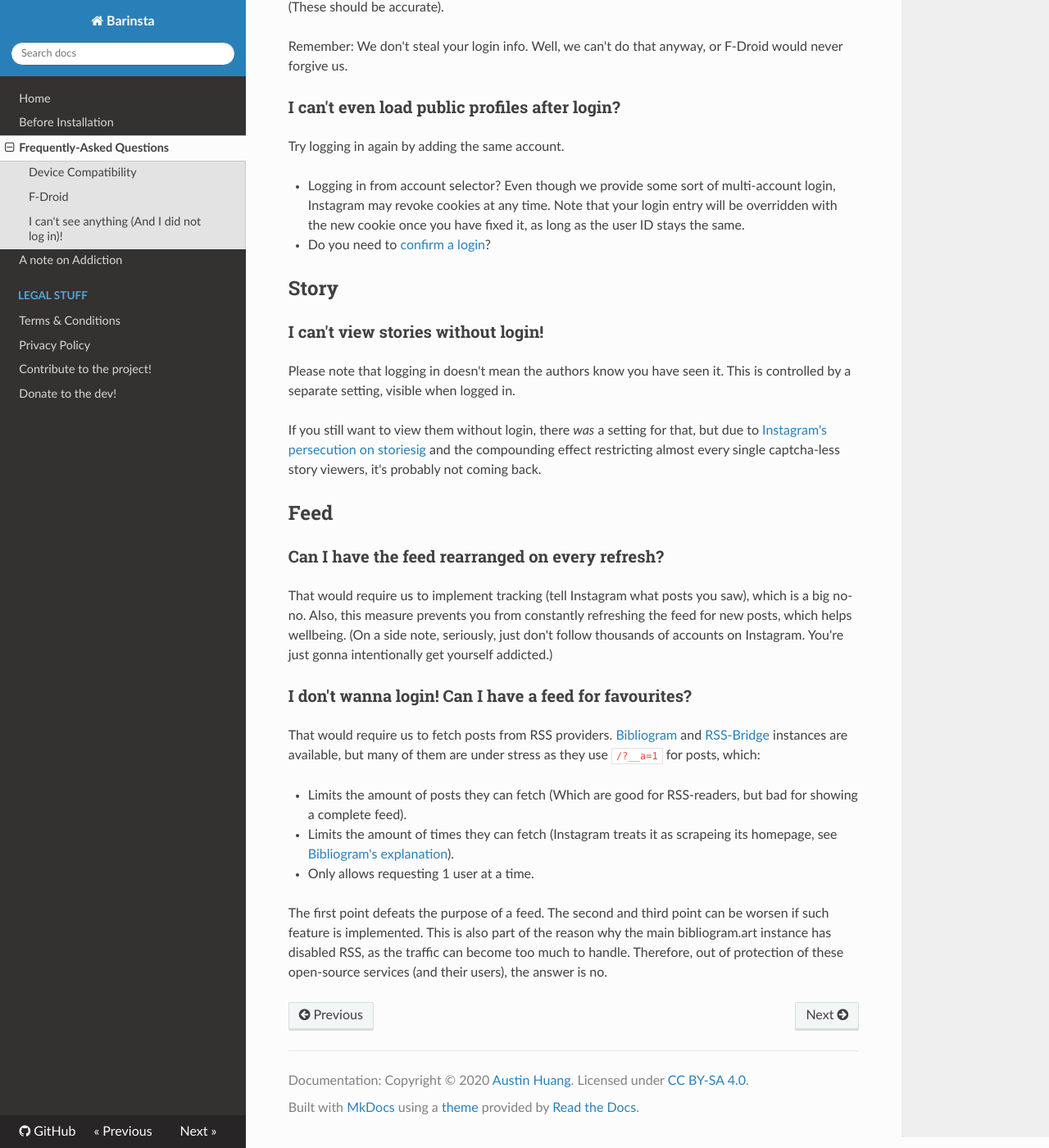
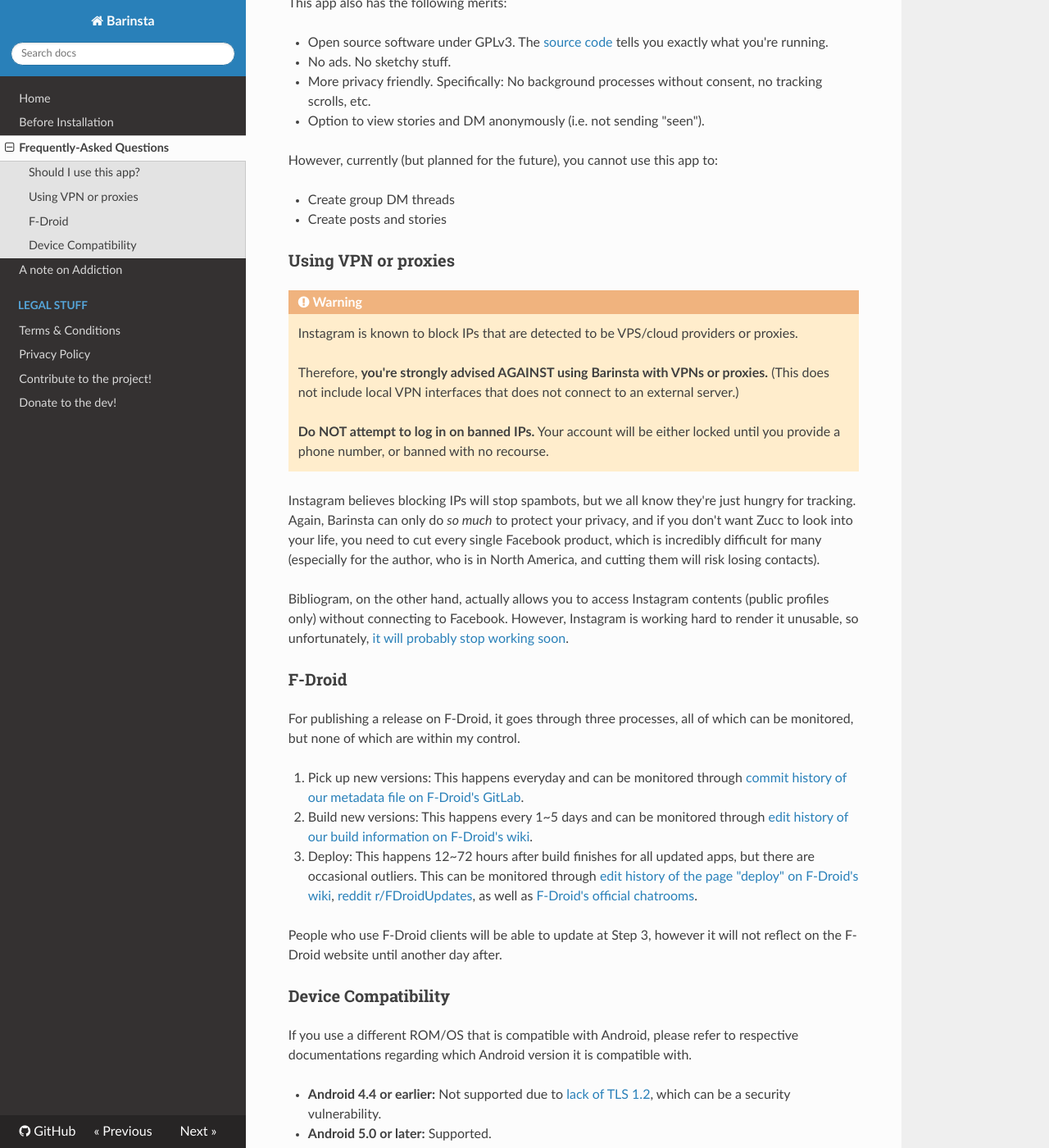
Before and after one commit to austinhuang0131/barinsta-docs, an MkDocs documentation site: the page built from docs/faq.md, in a window 1280 px wide and 1400 px high, scrolled down 1063 px. Shown: the whole window at 82% size. Built offline with MkDocs 1.6.1, drawn with Linux system fonts in a browser that asks for light colours; nearby versions of some CDN libraries; some of the changed text lies outside the part shown.

Commit message:
doc update

```diff
--- a/docs/faq.md
+++ b/docs/faq.md
@@ -1,61 +1,135 @@
+* [Basics](#Basics)
+* [Using Barinsta anonymously](#Using-Barinsta-anonymously)
+* [Using Barinsta with an account](#Using-Barinsta-with-an-account)
+
 ## Basics
 
+!!! Note
+    Unless specifically instructed by this documentation or the developers, clearing application data/cache will not resolve issues.
+
+* [Should I use this app?](#Should-I-use-this-app)
+* [Using VPN or proxies](#Using-VPN-or-proxies)
+* [F-Droid](#F-Droid)
+* [Device Compatibility](#Device-Compatibility)
+
+### Should I use this app?
+
+!!! Note
+    This app is not a mod of the existing Instagram app (therefore not dependent on "version numbers") and is intended to function as a standalone app. However, you can still use "Share to..." in the options menu of a post, then choose "Direct Download" with the Barinsta icon. This works for private posts as well, as long as you're logged into the same account on Barinsta. (But honestly, if you don't post, you should just ditch the official app.)
+
+Intended to replace the existing Instagram client (which is bloated, proprietary, and full of tracking) as well as other Downloader apps (sketchy, aren't they?), you will find this app useful if your Instagram use mainly constitutes the following:
+
+* Viewing posts from your favourite accounts, hashtag, or location (log-in not required)
+  * Alongside following accounts, this app allows you to have a personal "favourite" list in the app, without the need to log in!
+* Viewing and interacting with stories
+* Interacting (like, "save", comment) with posts
+* Managing followings/followers
+* Send DM to existing threads, texts or images
+* Downloading contents (log-in not required)
+
+This app also has the following merits:
+
+* Open source software under GPLv3. The [source code](https://github.com/austinhuang0131/instagrabber) tells you exactly what you're running.
+* No ads. No sketchy stuff.
+* More privacy friendly. Specifically: No background processes without consent, no tracking scrolls, etc.
+  * Option to view stories and DM anonymously (i.e. not sending "seen").
+
+However, currently (but planned for the future), you cannot use this app to:
+
+* Create group DM threads
+* Create posts and stories
+
+### Using VPN or proxies
+
+!!! Warning
+    Instagram is known to block IPs that are detected to be VPS/cloud providers or proxies.
+
+    Therefore, **you're strongly advised AGAINST using Barinsta with VPNs or proxies.** (This does not include local VPN interfaces that does not connect to an external server.)
+
+    **Do NOT attempt to log in on banned IPs.** Your account will be either locked until you provide a phone number, or banned with no recourse.
+
+Instagram believes blocking IPs will stop spambots, but we all know they're just hungry for tracking. Again, Barinsta can only do *so much* to protect your privacy, and if you don't want Zucc to look into your life, you need to cut every single Facebook product, which is incredibly difficult for many (especially for the author, who is in North America, and cutting them will risk losing contacts).
+
+Bibliogram, on the other hand, actually allows you to access Instagram contents (public profiles only) without connecting to Facebook. However, Instagram is working hard to render it unusable, so unfortunately, [it will probably stop working soon](https://lists.sr.ht/~cadence/bibliogram-announce/%3C20201218014302.855fa8a816be2f19da2f56e3%40disroot.org%3E).
+
+### F-Droid
+
+For publishing a release on F-Droid, it goes through three processes, all of which can be monitored, but none of which are within my control.
+
+1. Pick up new versions: This happens everyday and can be monitored through [commit history of our metadata file on F-Droid's GitLab](https://gitlab.com/fdroid/fdroiddata/-/commits/master/metadata/me.austinhuang.instagrabber.yml).
+2. Build new versions: This happens every 1~5 days and can be monitored through [edit history of our build information on F-Droid's wiki](https://f-droid.org/wiki/index.php?title=me.austinhuang.instagrabber/lastbuild&action=history).
+3. Deploy: This happens 12~72 hours after build finishes for all updated apps, but there are occasional outliers. This can be monitored through [edit history of the page "deploy" on F-Droid's wiki](https://f-droid.org/wiki/index.php?title=deploy&action=history), [reddit r/FDroidUpdates](https://www.reddit.com/r/FDroidUpdates/), as well as [F-Droid's official chatrooms](https://f-droid.org/en/about/#contact).
+
+People who use F-Droid clients will be able to update at Step 3, however it will not reflect on the F-Droid website until another day after.
+
 ### Device Compatibility
+
+If you use a different ROM/OS that is compatible with Android, please refer to respective documentations regarding which Android version it is compatible with.
 
 * **Android 4.4 or earlier:** Not supported due to [lack of TLS 1.2](https://github.com/square/okhttp#requirements), which can be a security vulnerability.
 * **Android 5.0 or later:** Supported.
 
 Generally, this app is tested on an Android 9 hardware and an Android 10 emulator. Although most design components use `androidx.appcompat` which should improve compatibility, certain Java methods may be supported differently among versions. [Compatibility issues](https://github.com/austinhuang0131/barinsta/issues?q=is%3Aissue+label%3Acompatibility) will be attempted to be fixed as they're being reported, but without guarantee.
 
-### F-Droid
+## Using Barinsta anonymously
 
-For publishing a release on F-Droid, it goes through three processes, all of which can be monitored, but none of which are within my control.
+Only these contents can be viewed without login:
 
-1. Pick up new versions: This happens everyday at 4am UTC and can be monitored through [commit history of our metadata file on F-Droid's GitLab](https://gitlab.com/fdroid/fdroiddata/-/commits/master/metadata/me.austinhuang.instagrabber.yml).
-2. Build new versions: This happens at an average interval of 1.66 days and can be monitored through [edit history of our build information on F-Droid's wiki](https://f-droid.org/wiki/index.php?title=me.austinhuang.instagrabber/lastbuild&action=history).
-3. Push to public: Its interval generally syncs to step 2, but there are occasional outliers. This can be monitored through [reddit r/FDroidUpdates](https://www.reddit.com/r/FDroidUpdates/) as well as [F-Droid's official chatrooms](https://f-droid.org/en/about/#contact), though with 1 day delay (therefore it is faster to just check F-Droid listing).
+* Public profile\*, hashtag, and location pages
+* Post details (media, caption, like count), comments, comment likes\*\*
 
-### I can't see anything (And I did not log in)!
+\* Including face-tagged posts, but excluding HD avatar and followers/followings.
 
-Check your internet connection.
+\*\* Although possible to view in this app, you should avoid it due to a much stricter ratelimit.
 
-You're not supposesd to use VPN or proxies, as Instagram blocks *most* of them, but you can try to use them if vanilla methods don't work.
+### The app was working but now it doesn't show anything!
 
-## Login-related
+You might have hit the [ratelimit](https://git.sr.ht/~cadence/bibliogram-docs/tree/master/docs/Instagram%20rate%20limits.md). Wait a few hours before opening the app again.
 
-### Instagram treats my login as suspicious?!
+### Can we have an anonymous feed?
 
-Since we can't reuse cookies during login, Instagram will not recognize us as an old device, so every login will become "suspicious". Nevertheless, please check the time and the location of the login (These should be accurate).
+It is still being debated upon. However, such feature, if implemented, will carry heavy restrictions.
+
+### Can we see stories?
+
+!!! Note
+    Please note that logging in doesn't mean the authors know you have seen it. This is controlled by a separate setting, visible when logged in.
+
+Viewing stories absolutely requires an account, and online story viewers either...
+
+* Have their own accounts (which can be banned by Instagram), or
+* Ask for your login cookies (which defeats its purpose), or
+* Generate URLs, ask you to click them when logged in, and return the body (which also defeats its purpose)
+
+Since [the death of storiesig](https://twitter.com/jlobitu/status/1305929897169346560), anonymous story viewers that uses the first method became increasingly unreliable, therefore it is effectively impossible to view them without logging in.
+
+## Using Barinsta with an account
+
+* [Is my password safe?](#Is-my-password-safe)
+* ["Suspicious login"](#"Suspicious-login")
+* [I can't load anything after login!](#I-can't-load-anything-after-login)
+* [Can I have the feed rearranged on every refresh?](#Can-I-have-the-feed-rearranged-on-every-refresh)
+
+### Is my password safe?
+
+Yes. Only your login cookie is stored in the app, which you can either remove in the app's account selector (long press), or revoke in your Instagram login activity settings. See [here](https://github.com/austinhuang0131/barinsta/blob/master/app/src/main/java/awais/instagrabber/activities/Login.java) for how the app handles login. TLDR: We do not store your password.
+
+### "Suspicious login"
+
+Logging in from Barinsta can be considered "suspicious". If so, please check the time and the location of the login (These should be accurate) and confirm the login from browser.
 
 Remember: We don't steal your login info. Well, we can't do that anyway, or F-Droid would never forgive us.
 
-### I can't even load public profiles after login?
+### I can't load anything after login!
 
-Try logging in again by adding the same account.
-
+* Try logging in again by adding the same account.
 * Logging in from account selector? Even though we provide some sort of multi-account login, Instagram may revoke cookies at any time. Note that your login entry will be overridden with the new cookie once you have fixed it, as long as the user ID stays the same.
 * Do you need to [confirm a login](https://github.com/austinhuang0131/barinsta/issues/73)?
-
-## Story
-
-### I can't view stories without login!
-
-Please note that logging in doesn't mean the authors know you have seen it. This is controlled by a separate setting, visible when logged in.
-
-If you still want to view them without login, there *was* a setting for that, but due to [Instagram's persecution on storiesig](https://nitter.net/jlobitu/status/1305929897169346560#m) and the compounding effect restricting almost every single captcha-less story viewers, it's probably not coming back.
-
-## Feed
 
 ### Can I have the feed rearranged on every refresh?
 
 That would require us to implement tracking (tell Instagram what posts you saw), which is a big no-no. Also, this measure prevents you from constantly refreshing the feed for new posts, which helps wellbeing. (On a side note, seriously, just don't follow thousands of accounts on Instagram. You're just gonna intentionally get yourself addicted.)
 
-### I don't wanna login! Can I have a feed for favourites?
+### Comparing followers and followings
 
-That would require us to fetch posts from RSS providers. [Bibliogram](https://sr.ht/~cadence/bibliogram/) and [RSS-Bridge](https://github.com/RSS-Bridge/rss-bridge) instances are available, but many of them are under stress as they use `/?__a=1` for posts, which:
-
-* Limits the amount of posts they can fetch (Which are good for RSS-readers, but bad for showing a complete feed).
-* Limits the amount of times they can fetch (Instagram treats it as scrapeing its homepage, see [Bibliogram's explanation](https://git.sr.ht/~cadence/bibliogram-docs/tree/master/docs/Instagram%20rate%20limits.md)).
-* Only allows requesting 1 user at a time.
-
-The first point defeats the purpose of a feed. The second and third point can be worsen if such feature is implemented. This is also part of the reason why the main bibliogram.art instance has disabled RSS, as the traffic can become too much to handle. Therefore, out of protection of these open-source services (and their users), the answer is no.
+Generally speaking, the feature works best if the sum of follower and following count (including duplicates) is under 1000. Going upward, the app will take significantly more time to compare them (since the user lists are paginated), but it should still work (The dev has tested ~5000).
--- a/docs/js/gc.js
+++ b/docs/js/gc.js
@@ -1,7 +1,15 @@
 // https://github.com/xtensor-stack/xtensor/blob/master/docs/source/_static/goatcounter.js
 
 (function() {
-  window.goatcounter = {endpoint: 'https://barinsta.goatcounter.com/count'};
+  window.goatcounter = {
+    endpoint: 'https://barinsta.goatcounter.com/count',
+    path: function(p) {
+      if (p === '/en/latest/' || p.startsWith('/en/latest/?w='))
+          return '/en/latest'
+
+      return p
+    }
+  };
 
   var script = document.createElement('script');
   script.async = 1;
```
Also changed, not shown: docs/before-installation.md (deleted, +0 -37 lines), docs/index.md (+3 -32 lines), docs/privacy.md (+2 -0 lines), docs/tos.md (+1 -4 lines).
